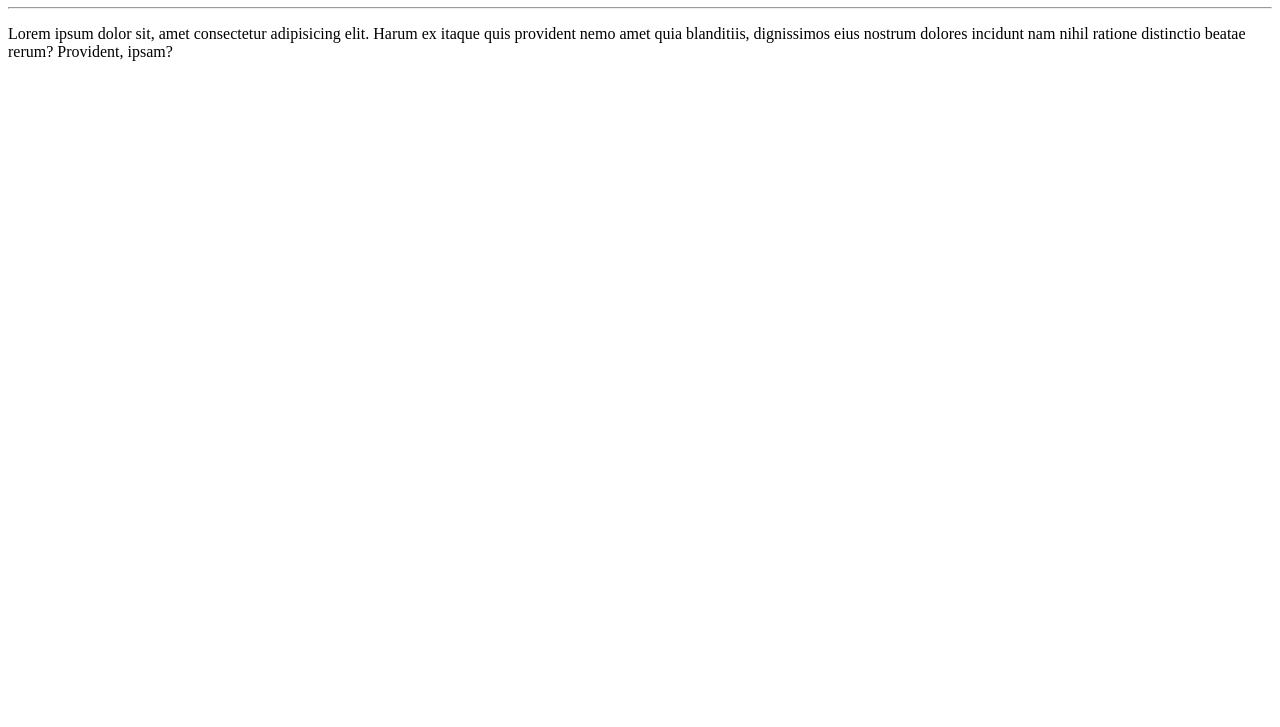
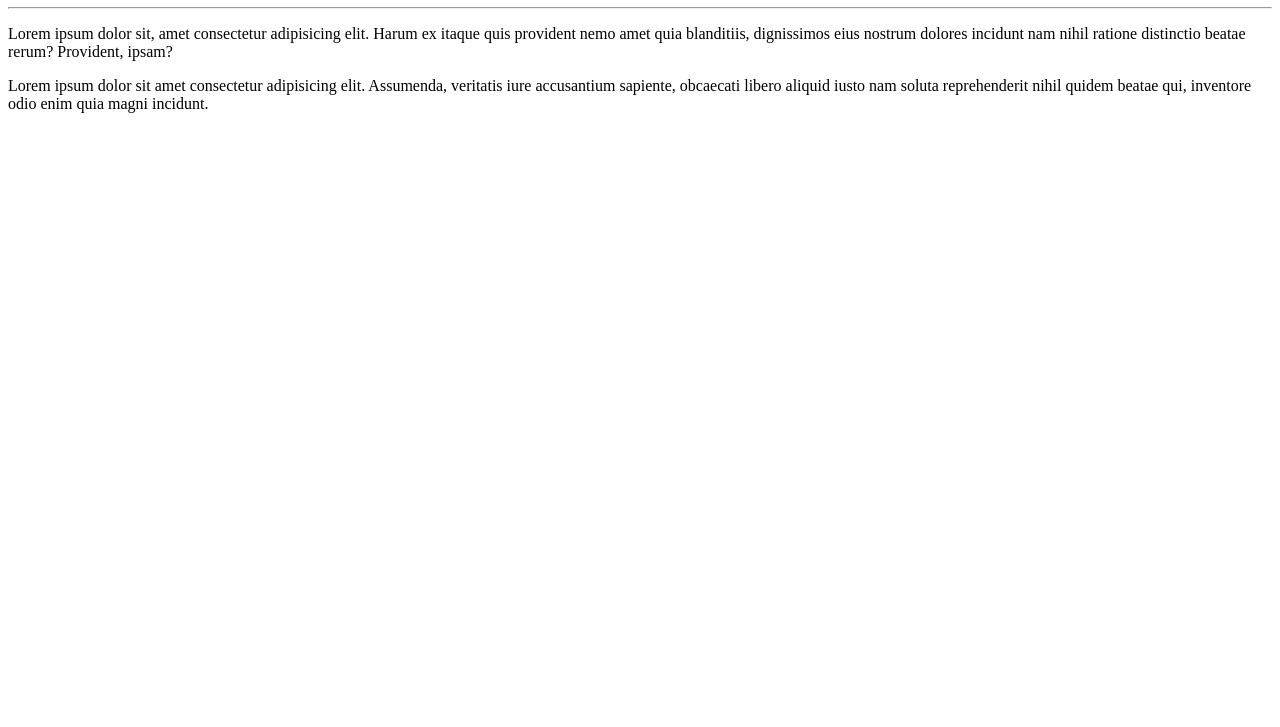
Before and after one commit to caiosantiagotr/Git, a plain HTML site: page site-exemplo/index.html in a window 1280 px wide. Shown: the part 73-800 px from the top of the page. Drawn offline with Linux system fonts and the light colour scheme.

Commit message:
adicionei um paragrafo

```diff
--- a/site-exemplo/index.html
+++ b/site-exemplo/index.html
@@ -9,5 +9,6 @@
     <h1>ola caio</h1>
     <hr>
     <p>Lorem ipsum dolor sit, amet consectetur adipisicing elit. Harum ex itaque quis provident nemo amet quia blanditiis, dignissimos eius nostrum dolores incidunt nam nihil ratione distinctio beatae rerum? Provident, ipsam?</p>
+    <p>Lorem ipsum dolor sit amet consectetur adipisicing elit. Assumenda, veritatis iure accusantium sapiente, obcaecati libero aliquid iusto nam soluta reprehenderit nihil quidem beatae qui, inventore odio enim quia magni incidunt.</p>
 </body>
 </html>
```
